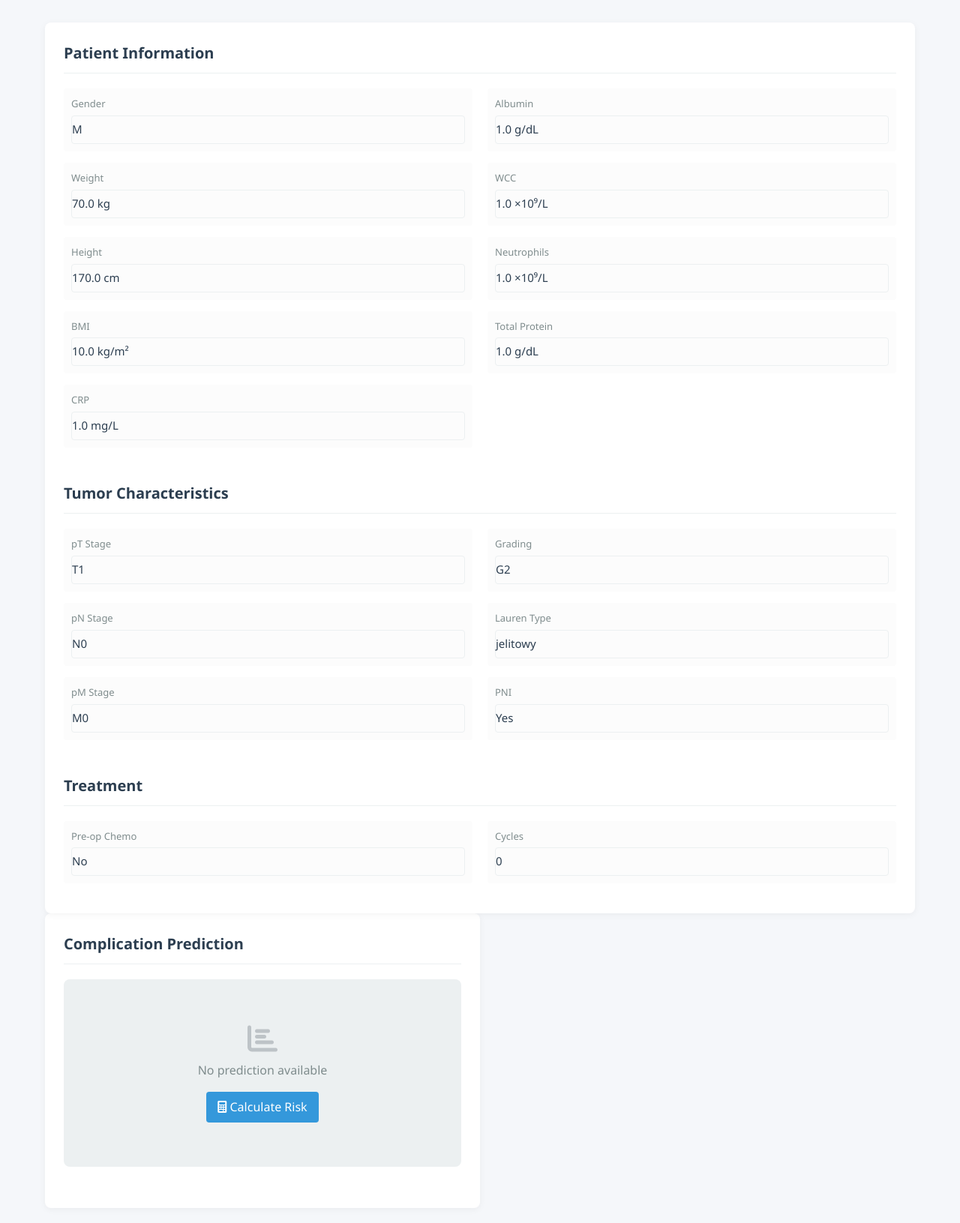
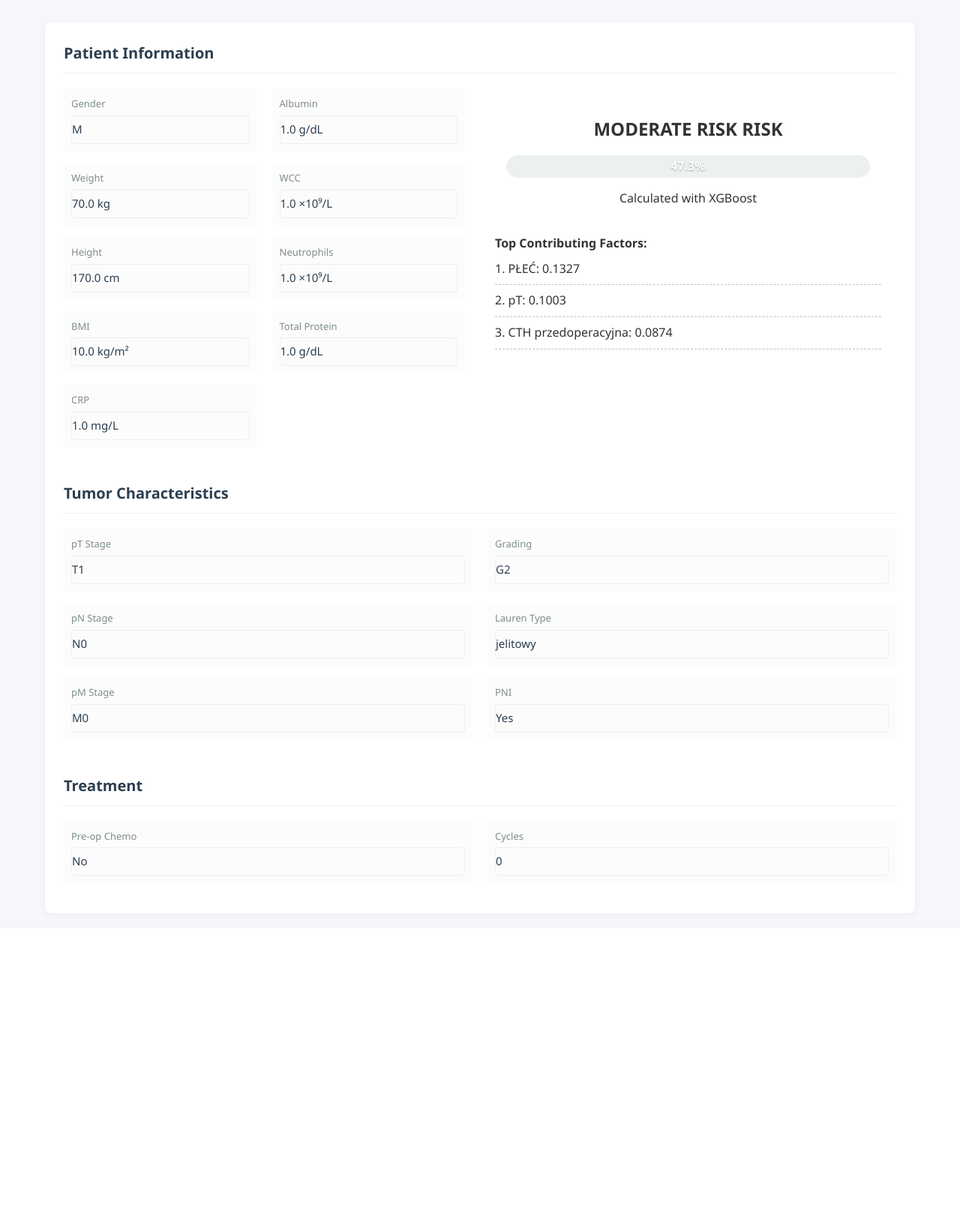
Before and after one commit to cthrudoc/cancermockup, a Flask app: page /patient/1 in a window 1280 px wide. Shown: the part 71-1702 px from the top of the page at 75% size. After the commit the page ends 1294 px from the top, so only its background shows below. Run offline with Flask 3, Linux system fonts and the light colour scheme.

Commit message:
Updated patient details page, but bugs remain to be fixed.

```diff
--- a/templates/patient.html
+++ b/templates/patient.html
@@ -17,6 +17,9 @@
         </div>
 
         <div class="data-columns">
+
+
+
             <!-- Left Sub-Column -->
             <div class="data-subcolumn">
                 <div class="data-field">
@@ -45,6 +48,8 @@
                 </div>
             </div>
 
+
+
             <!-- Right Sub-Column -->
             <div class="data-subcolumn">
                 <div class="data-field">
@@ -67,7 +72,43 @@
                     <div class="editable-field">{{ patient.total_protein }} g/dL</div>
                 </div>
             </div>
+
+            <!-- Right Column (Prediction) -->
+            <div class="prediction-data">
+                {% if patient.predictions %}
+                    {% for prediction in patient.predictions %}
+                    <div class="prediction-result">
+                        <div class="risk-level risk-{{ prediction.interpretation|lower|replace(' ', '-') }}">
+                            <h3>{{ prediction.interpretation }} RISK</h3>
+                            <div class="probability-gauge">
+                                <div class="gauge-fill" style="width: {{ prediction.probability * 100 }}%"></div>
+                                <span class="probability-value">{{ (prediction.probability * 100)|round(1) }}%</span>
+                            </div>
+                            <p>Calculated with {{ prediction.model_used }}</p>
+                        </div>
+
+                        {% if prediction.top_factors %}
+                        <div class="important-factors">
+                            <h4>Top Contributing Factors:</h4>
+                            <ul>
+                                {% for factor in prediction.top_factors %}
+                                <li>{{ factor }}</li>
+                                {% endfor %}
+                            </ul>
+                        </div>
+                        {% endif %}
+                    </div>
+                    {% endfor %}
+                {% else %}
+                    <div class="no-prediction">
+                        <p>No prediction available for this patient</p>
+                    </div>
+                {% endif %}
+            </div>
+
         </div>
+
+
 
         <div class="section-title" style="margin-top: 30px;">
             <h2>Tumor Characteristics</h2>
@@ -130,50 +171,5 @@
         </div>
     </div>
 </div>
-
-    <!-- Right Column (Prediction) -->
-    <div class="profile-column prediction-data">
-        <div class="section-title">
-            <h2>Complication Prediction</h2>
-        </div>
-
-        <div class="chart-container">
-            {% if prediction_result %}
-            <div class="prediction-result">
-                <div class="risk-level risk-{{ prediction_result.interpretation|lower|replace(' ', '-') }}">
-                    <h3>{{ prediction_result.interpretation }} RISK</h3>
-                    <div class="probability-gauge">
-                        <div class="gauge-fill" style="width: {{ '%d' % (prediction_result.probability * 100) }}%"></div>
-                        <span class="probability-value">{{ (prediction_result.probability * 100)|round(1) }}%</span>
-                    </div>
-                    <p>Probability of complications</p>
-                </div>
-
-                <div class="model-info">
-                    <p><strong>Model used:</strong> {{ prediction_result.model_used }}</p>
-                </div>
-
-                {% if prediction_result.vars_importance %}
-                <div class="important-factors">
-                    <h4>Top Contributing Factors:</h4>
-                    <ul>
-                        {% for factor in prediction_result.vars_importance %}
-                        <li>{{ factor }}</li>
-                        {% endfor %}
-                    </ul>
-                </div>
-                {% endif %}
-            </div>
-            {% else %}
-            <div class="chart-placeholder">
-                <i class="fas fa-chart-bar chart-icon"></i>
-                <p>No prediction available</p>
-                <a href="{{ url_for('predict_complications', patient_id=patient.id) }}" class="predict-button">
-                    <i class="fas fa-calculator"></i> Calculate Risk
-                </a>
-            </div>
-            {% endif %}
-        </div>
-    </div>
 </div>
 {% endblock %}
```
